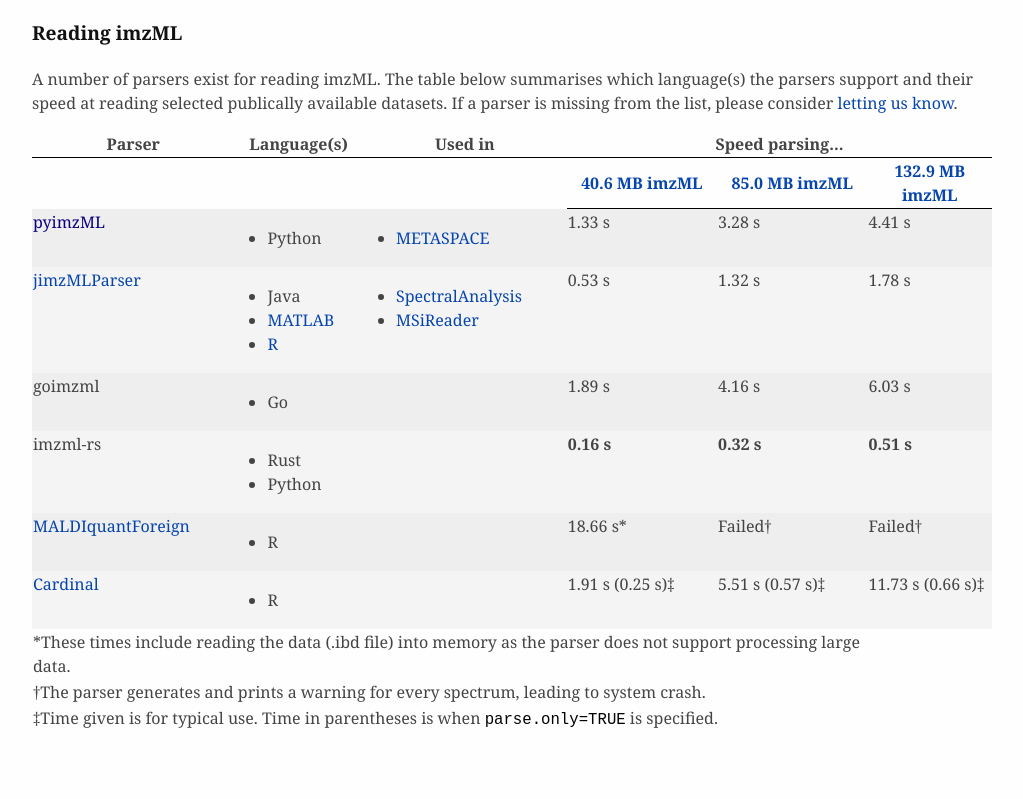
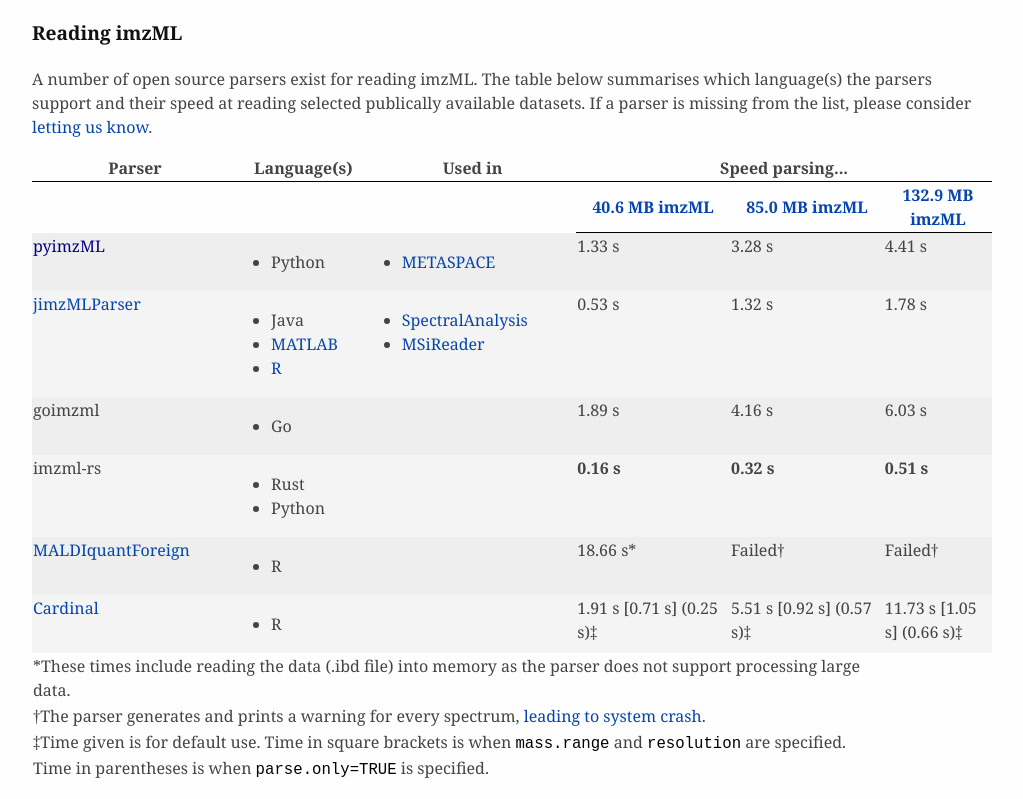
Before and after one commit to imzML/imzml.github.io, a plain HTML site: page index.html in a window 1280 px wide. Shown: the part 577-1376 px from the top of the page, without its empty margins (128-1151 px from the left). Before the commit the page ends 1326 px from the top, so only its background shows below. Drawn offline with Linux system fonts and the light colour scheme; no server answers.

Commit message:
Updated Cardinal

```diff
--- a/index.html
+++ b/index.html
@@ -61,7 +61,7 @@
   </div>
 
   <h4>Reading imzML</h4>
-  <p>A number of parsers exist for reading imzML. The table below summarises which language(s) the parsers support and their speed at reading selected publically available datasets.
+  <p>A number of open source parsers exist for reading imzML. The table below summarises which language(s) the parsers support and their speed at reading selected publically available datasets.
     If a parser is missing from the list, please consider <a href="https://github.com/imzML/imzml.github.io/issues">letting us know</a>.
   </p>
   <table>
@@ -159,9 +159,9 @@
           </ul>
         </td>
         <td></td>
-        <td>1.91 s (0.25 s)‡</td>
-        <td>5.51 s (0.57 s)‡</td>
-        <td>11.73 s (0.66 s)‡</td>
+        <td>1.91 s [0.71 s] (0.25 s)‡</td>
+        <td>5.51 s [0.92 s] (0.57 s)‡</td>
+        <td>11.73 s [1.05 s] (0.66 s)‡</td>
       </tr>
     </tbody>
     <tfoot>
@@ -169,10 +169,10 @@
         <td colspan="5">*These times include reading the data (.ibd file) into memory as the parser does not support processing large data.</td>
       </tr>
       <tr>
-        <td colspan="5">†The parser generates and prints a warning for every spectrum, leading to system crash.</td>
+        <td colspan="5">†The parser generates and prints a warning for every spectrum, <a href="https://github.com/sgibb/MALDIquantForeign/issues/32">leading to system crash</a>.</td>
       </tr>
       <tr>
-        <td colspan="5">‡Time given is for typical use. Time in parentheses is when <code>parse.only=TRUE</code> is specified.</td>
+        <td colspan="5">‡Time given is for default use. Time in square brackets is when <code>mass.range</code> and <code>resolution</code> are specified. Time in parentheses is when <code>parse.only=TRUE</code> is specified.</td>
       </tr>
     </tfoot>
     </tbody>
```
